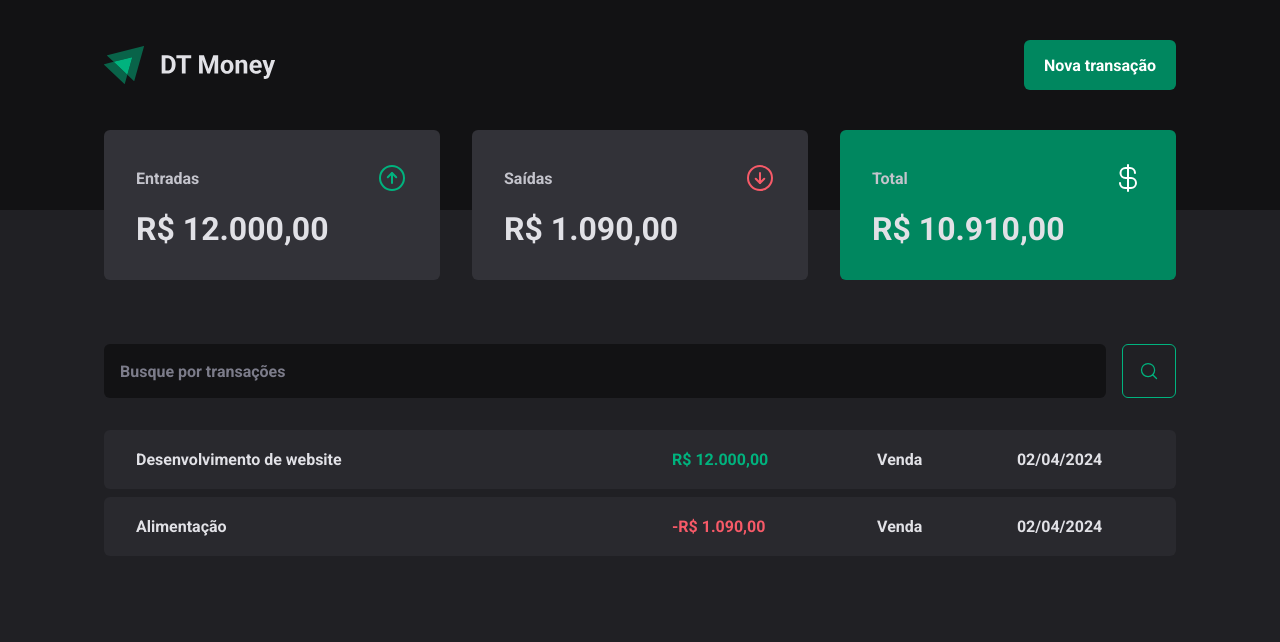
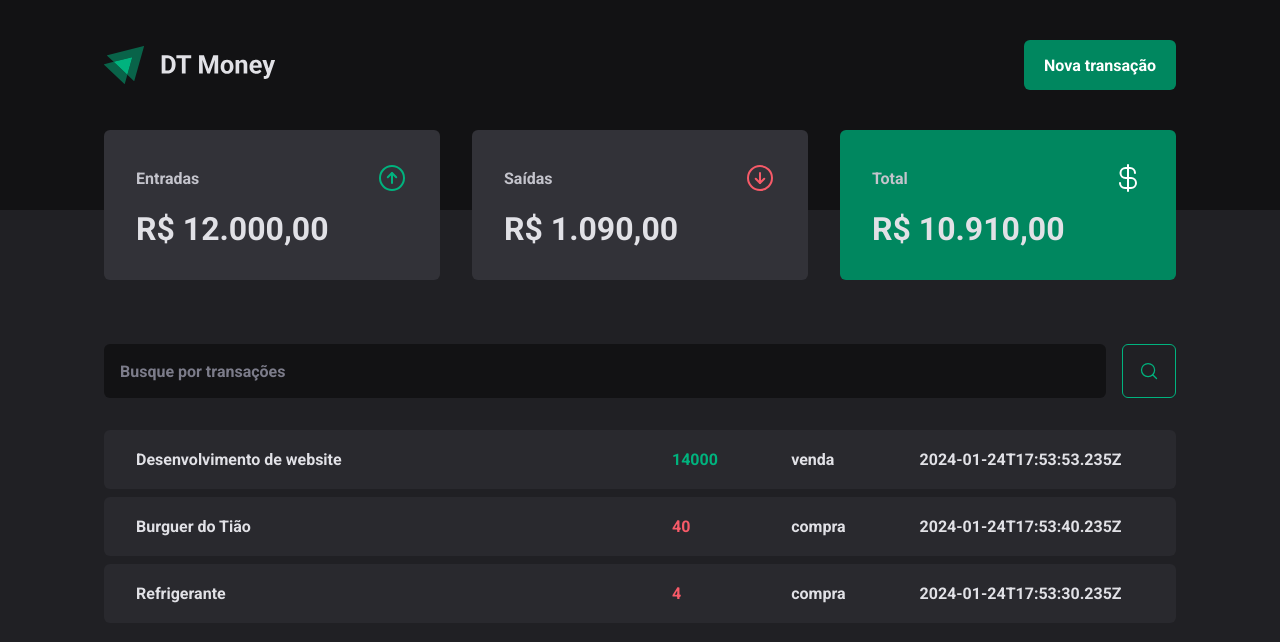
Before and after one commit to lucasunemat/curso-reactjs-3-rocketseat-ts, a React (Vite) app: page / in a window 1280 px wide. Shown: the top 642 px of the page. Built offline with nearby package versions, Linux system fonts and the light colour scheme; data requests are answered from the project's data file.

Commit message:
primeira requisição já sendo feita

```diff
--- a/server.json
+++ b/server.json
@@ -15,6 +15,14 @@
             "category": "compra",
             "price": 40,
             "createdAt": "2024-01-24T17:53:40.235Z"
+        },
+        {
+            "id": 3,
+            "description": "Refrigerante",
+            "type": "outcome",
+            "category": "compra",
+            "price": 4,
+            "createdAt": "2024-01-24T17:53:30.235Z"
         }
     ]
 }
--- a/src/pages/Transactions/index.tsx
+++ b/src/pages/Transactions/index.tsx
@@ -1,24 +1,35 @@
-import { useEffect } from "react";
+import { useEffect, useState } from "react";
 import { Header } from "../../components/Header";
 import { Summary } from "../../components/Summary";
 import { SearchForm } from "./components/SearchForm";
 import { PriceHighlight, TransactionContainer, TransactionsTable } from "./styles";
 
+interface Transaction {
+    id: number;
+    description: string;
+    type: 'income' | 'outcome';
+    price: number;
+    category: string;
+    createdAt: string;
+}
+
 export function Transactions() {
+
+    const [transactions, setTransactions] = useState<Transaction[]>([]);
+
+
     //fazendo useEffect vigiar o carregamento da página para fazer requisição ao iniciar a página
+    // fetch('http://localhost:3000/Transactions')
+    // .then (response => response.json())
+    // .then (data => console.log(data))
+    async function loadTransactions() {
+        const response = await fetch('http://localhost:3000/Transactions');
+        const data = await response.json();
+
+        setTransactions(data);
+    }
     useEffect(() => {
-        // fetch('http://localhost:3000/Transactions')
-        // .then (response => response.json())
-        // .then (data => console.log(data))
-
-        async function loadTransactions() {
-            const response = await fetch('http://localhost:3000/Transactions')
-            const data = await response.json()
-
-            console.log(data)
-        }
-
-        loadTransactions()
+        loadTransactions();
     }, []);
 
     return (
@@ -27,21 +38,19 @@ export function Transactions() {
             <Summary />
 
             <TransactionContainer>
-                <SearchForm/>
+                <SearchForm />
                 <TransactionsTable>
                     <tbody>
-                        <tr>
-                            <td width="50%">Desenvolvimento de website</td>
-                            <td><PriceHighlight variant="income">R$ 12.000,00</PriceHighlight></td>
-                            <td>Venda</td>
-                            <td>02/04/2024</td>
-                        </tr>
-                        <tr>
-                            <td width="50%">Alimentação</td>
-                            <td><PriceHighlight variant="outcome"> -R$ 1.090,00</PriceHighlight></td>
-                            <td>Venda</td>
-                            <td>02/04/2024</td>
-                        </tr>
+                        {transactions.map(transaction => {
+                            return (
+                                <tr key={transaction.id}>
+                                    <td width="50%">{transaction.description}</td>
+                                    <td><PriceHighlight variant={transaction.type}>{transaction.price}</PriceHighlight></td>
+                                    <td>{transaction.category}</td>
+                                    <td>{transaction.createdAt}</td>
+                                </tr>
+                            )
+                        })}
                     </tbody>
                 </TransactionsTable>
             </TransactionContainer>
```
